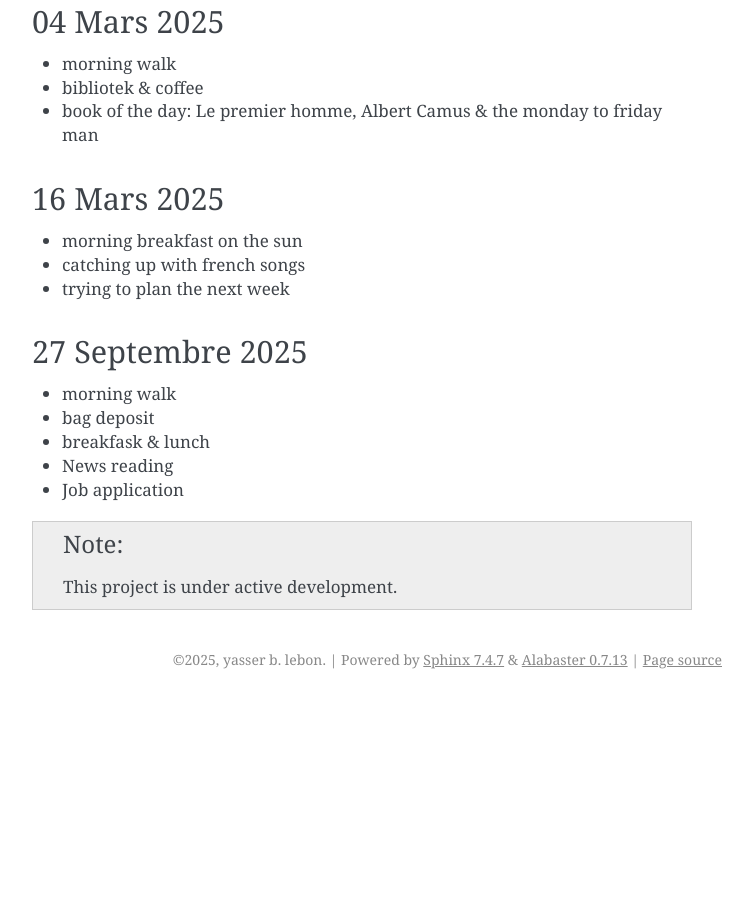
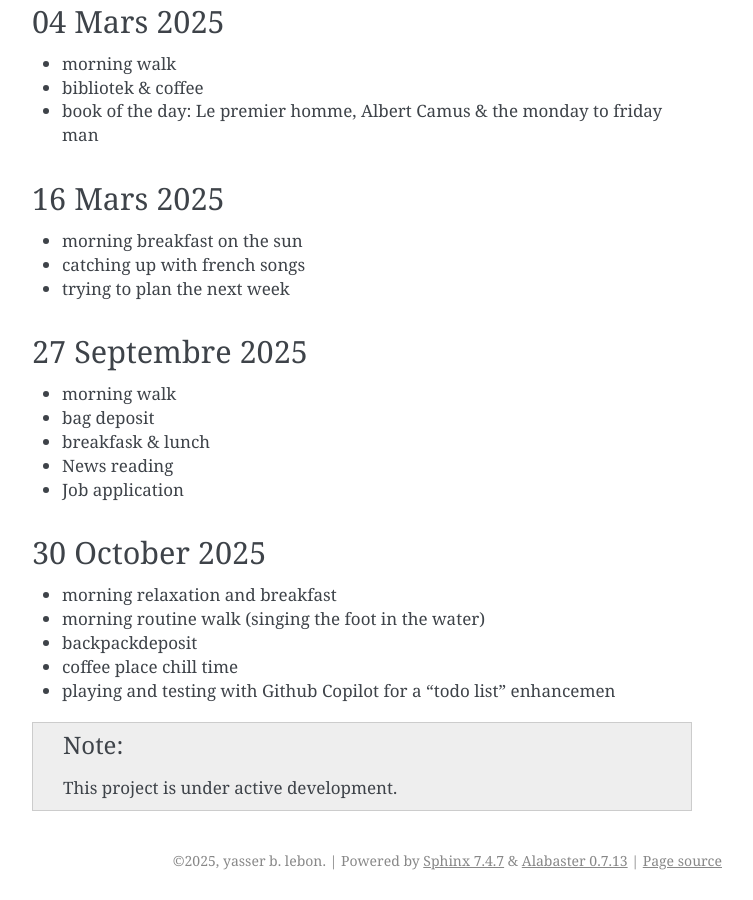
Before and after one commit to yblebon/journal, a Sphinx documentation site: the page built from source/daily.rst, in a window 1280 px wide and 900 px high, scrolled down 3135 px. Shown: the whole window, without its empty margins (388-1141 px from the left). Built offline with Sphinx 7.4.7, drawn with Linux system fonts in a browser that asks for light colours; before the commit the page ends 3834 px from its top, so only the background shows below that.

Commit message:
Update daily.rst

```diff
--- a/source/daily.rst
+++ b/source/daily.rst
@@ -148,6 +148,14 @@ Reflexion personelle
 * News reading
 * Job application
 
+30 October 2025
+-----------
+* morning relaxation and breakfast
+* morning routine walk (singing the foot in the water)
+* backpackdeposit
+* coffee place chill time
+* playing and testing with Github Copilot for a "todo list" enhancemen
+
 
 .. note::
 
```
